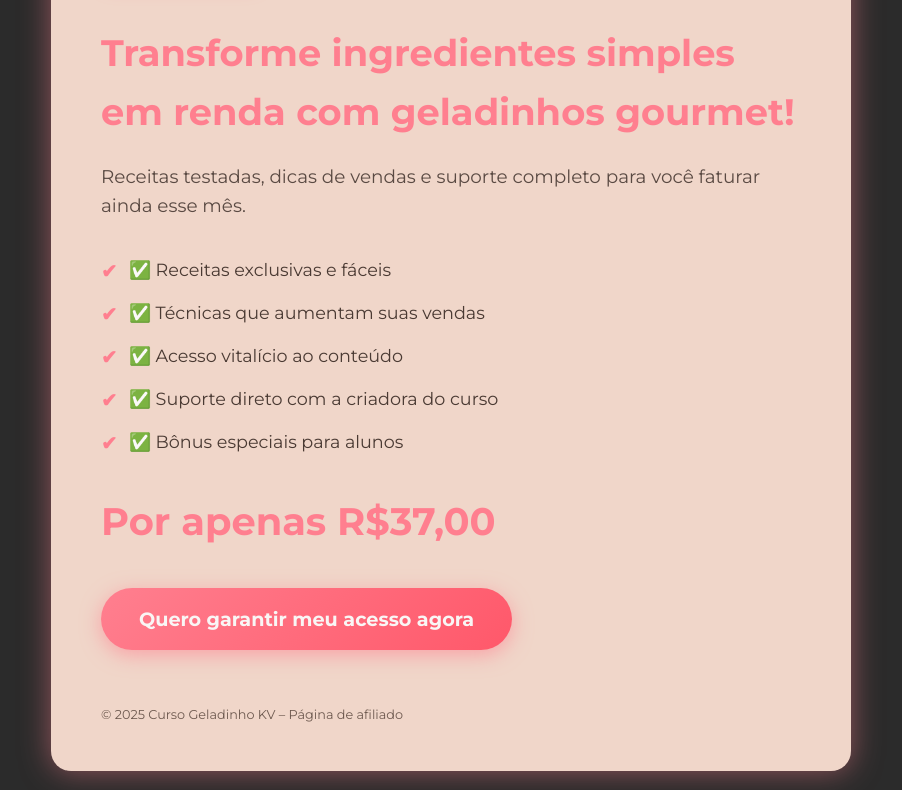
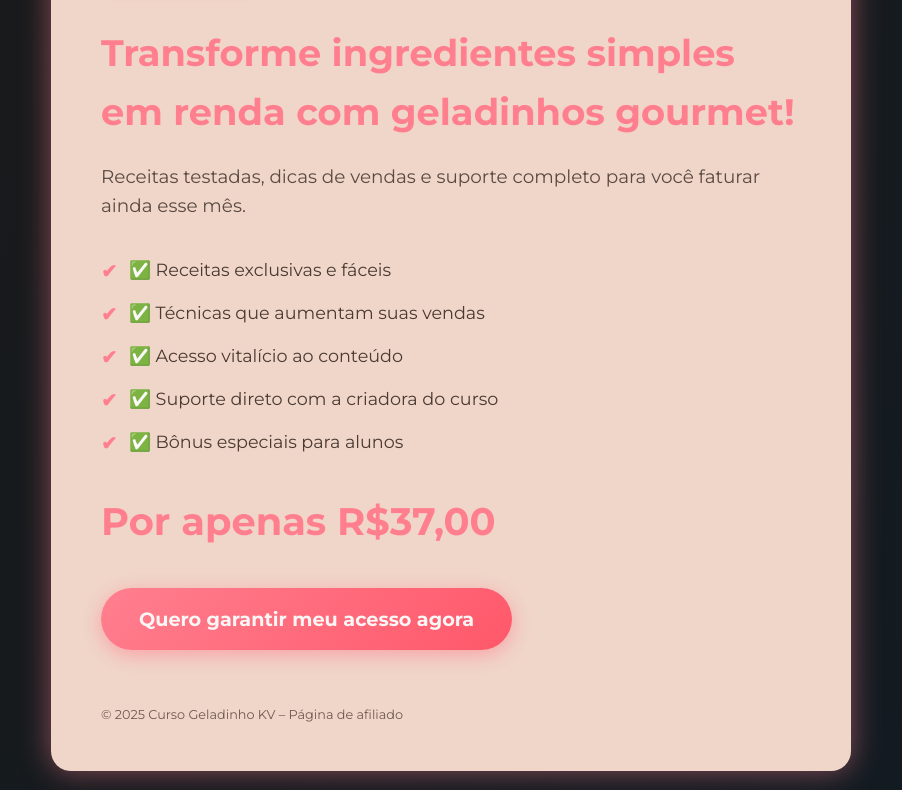
Before and after one commit to Du4rt33/geladinhos-, a plain HTML site: page index.html in a window 1280 px wide. Shown: the part 219-1009 px from the top of the page, without its empty margins (189-1091 px from the left). Drawn offline with Linux system fonts and the light colour scheme.

Commit message:
Update style.css

```diff
--- a/style.css
+++ b/style.css
@@ -5,13 +5,12 @@
 }
 
 body {
+  background: linear-gradient(135deg, #1a1a1a 0%, #121b22 100%);
+  color: #f9f6f5;
   font-family: 'Montserrat', sans-serif;
-  background-color: #2B2B2B; /* cinza escuro suave */
-  color: #F9F6F5; /* branco off-white */
   line-height: 1.6;
   padding: 30px;
 }
-
 .container {
   max-width: 800px;
   margin: 0 auto;
```
